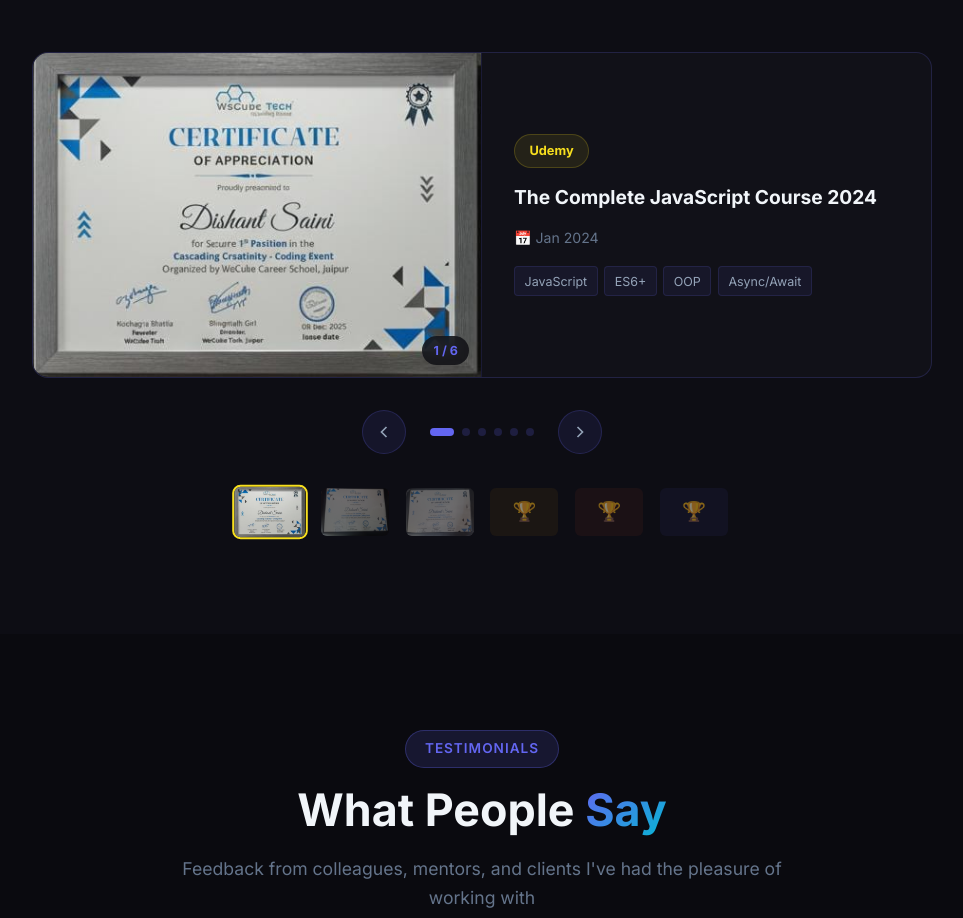
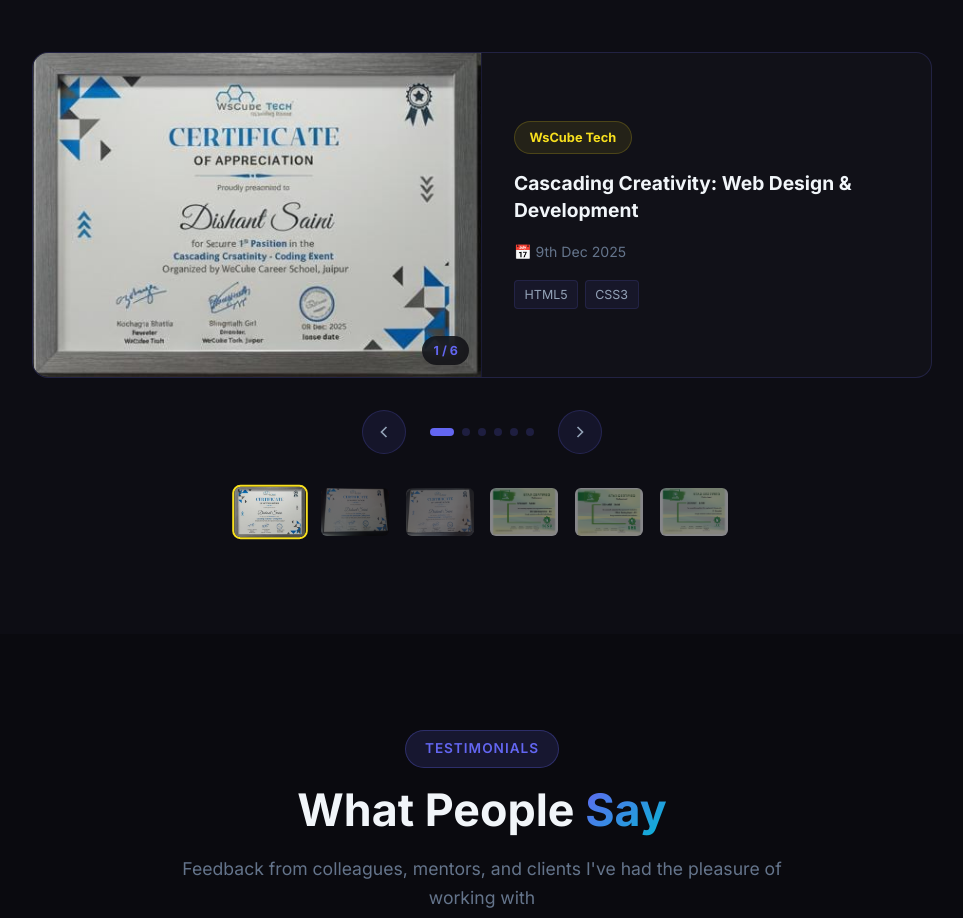
Before and after one commit to dishantsaini25/My-portfolio, a React (Vite) app: page / in a window 1280 px wide. Shown: the part 5940-6858 px from the top of the page, without its empty margins (158-1121 px from the left). Built offline with nearby package versions, Linux system fonts and the light colour scheme.

Commit message:
certificates update

```diff
--- a/src/components/Certificates.jsx
+++ b/src/components/Certificates.jsx
@@ -3,56 +3,56 @@
 
 const certificates = [
   {
-    title: 'The Complete JavaScript Course 2024',
-    issuer: 'Udemy',
-    date: 'Jan 2024',
+    title: 'Cascading Creativity: Web Design & Development',
+    issuer: 'WsCube Tech',
+    date: '9th Dec 2025',
     image: '/Images/certi.jpeg',
-    skills: ['JavaScript', 'ES6+', 'OOP', 'Async/Await'],
+    skills: ['HTML5', 'CSS3'],
     color: '#f7df1e',
     link: '#',
   },
   {
-    title: 'React - The Complete Guide',
-    issuer: 'Udemy',
-    date: 'Mar 2024',
+    title: 'DOMinate with JavaScript: From Basics to Brilliance',
+    issuer: 'WsCube Tech',
+    date: '26 Dec 2025',
     image: '/Images/certi2.jpeg',
-    skills: ['React', 'Redux', 'Hooks', 'React Router'],
+    skills: ['HTML5','CSS3','JavaScript', 'ES6+', 'Async/Await'],
     color: '#61dafb',
     link: '#',
   },
   {
-    title: 'Node.js, Express & MongoDB',
-    issuer: 'Udemy',
-    date: 'May 2024',
+    title: 'Responsive Magic: Crafting Mobile-First Web Experiences',
+    issuer: 'WsCube Tech',
+    date: '28th Dec 2026',
     image: '/Images/certi3.jpeg',
-    skills: ['Node.js', 'Express', 'MongoDB', 'REST API'],
+    skills: ['HTML5', 'CSS3', 'Media Queries', 'Flexbox', 'Grid', 'Mobile-First Design', 'Bootstrap'],
     color: '#68a063',
     link: '#',
   },
   {
-    title: 'Hackathon Participation',
-    issuer: 'Hackathon Organizer',
+    title: 'Cyber Secure User : SCSU',
+    issuer: 'Star Certification',
     date: '2024',
-    image: null,
-    skills: ['Problem Solving', 'Teamwork', 'Full Stack'],
+    image: '/Images/scsu.png',
+    skills: ['Cyber Secure User '],
     color: '#f59e0b',
     link: '#',
   },
   {
-    title: 'Git & GitHub Complete Course',
-    issuer: 'Online Platform',
+    title: 'ETHICAL HACKING: EHE',
+    issuer: 'Star Certification',
     date: 'Feb 2024',
-    image: null,
-    skills: ['Git', 'GitHub', 'Version Control'],
+    image: '/Images/eth.png',
+    skills: ['Linux Skills', ' Programming Skills', ' Computer Networking Skills'],
     color: '#f05032',
     link: '#',
   },
   {
-    title: 'Responsive Web Design',
-    issuer: 'freeCodeCamp',
+    title: 'IT ESSENTIALS',
+    issuer: 'Star Certification',
     date: 'Dec 2023',
-    image: null,
-    skills: ['HTML5', 'CSS3', 'Flexbox', 'Grid'],
+    image: '/Images/it.png',
+    skills: ['Hardware and Components', 'Operating Systems', 'Networking Fundamentals', 'Security Fundamentals', 'Troubleshootingw'],
     color: '#6366f1',
     link: '#',
   },
```
